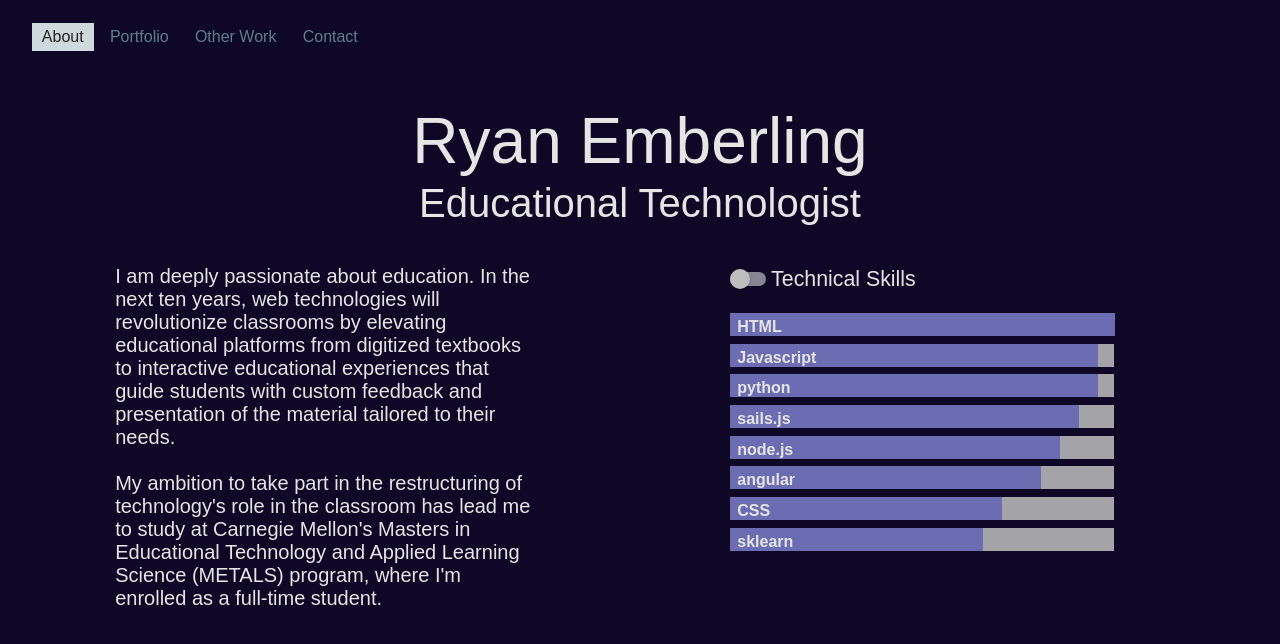
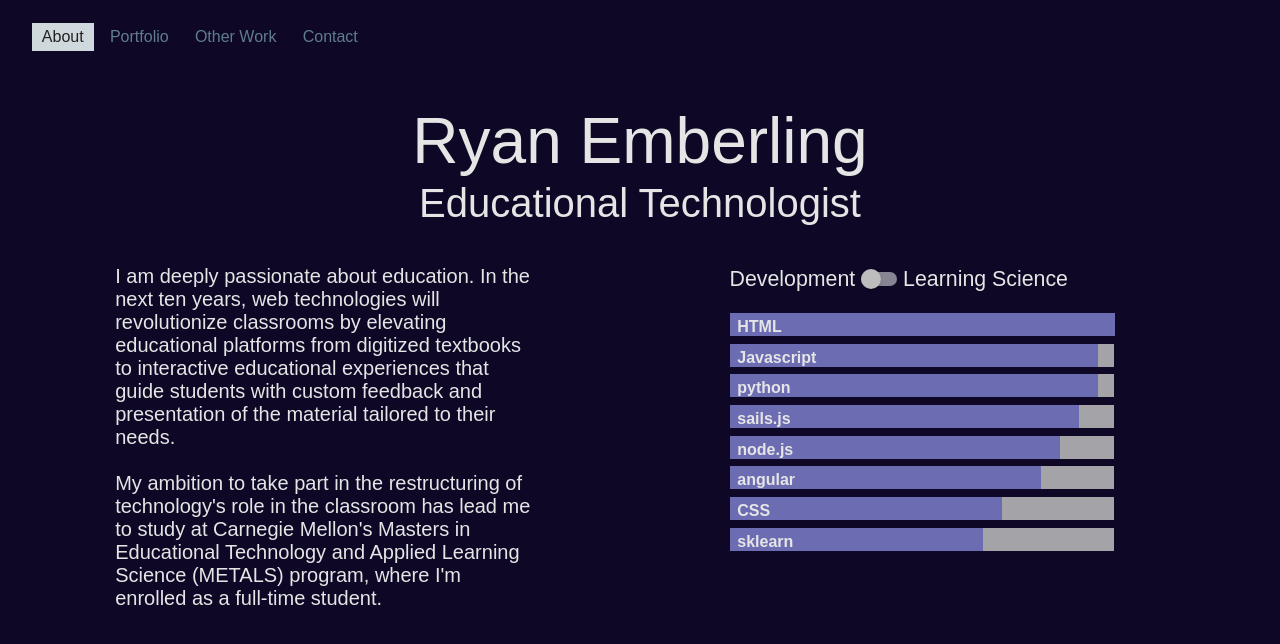
Before and after one commit to itsalaidbacklife/personal_website, an Angular app: page /#/about in a window 1280 px wide. Shown: the top 644 px of the page. Built offline with nearby package versions, Linux system fonts and the light colour scheme.

Commit message:
Changed skill switch label to show both skill names at once

```diff
--- a/src/app/about/about.component.html
+++ b/src/app/about/about.component.html
@@ -13,8 +13,9 @@
 	<!-- Skill list -->
 	<div id="skills" [@.disabled]="smallScreen">
 		<h3 id="skillLabel">
+			Development
 			<mat-slide-toggle (click)="skillIndex = (skillIndex + 1) % 2"></mat-slide-toggle>
-			{{skillSet}}
+			Learning Science
 		</h3>
 		<!-- Technical Skills -->
 		<app-skillbar [skill]="'HTML'" [width]="'94.25%'" *ngIf="skillSet=='Technical Skills'" [on]="skillSet=='Technical Skills'" [@myInsertRemoveTrigger]></app-skillbar>
```
